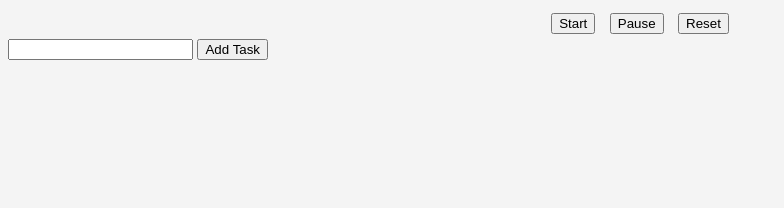
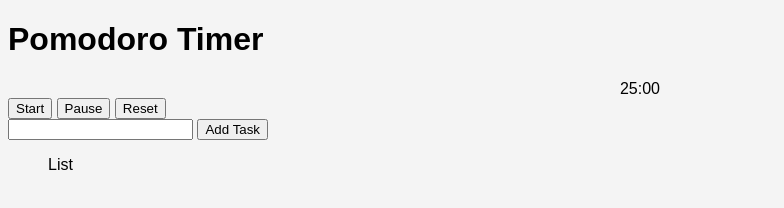
Before and after one commit to schlafen318/schlafen318.github.io, a plain HTML site: page index.html in a window 1280 px wide. Shown: the whole page, without its empty margins (0-784 px from the left). Drawn offline with Linux system fonts and the light colour scheme.

Commit message:
Update index.html

```diff
--- a/index.html
+++ b/index.html
@@ -5,16 +5,13 @@
 </head>
 <body>
     <div id="app">
+        <h1>Pomodoro Timer</h1>
         <div id="timer">
-            <!-- Timer display -->
-            <div id="time-display"></div>
-            <!-- Timer control buttons -->
-            <div id="controls">
-                <button id="start">Start</button>
-                <button id="pause">Pause</button>
-                <button id="reset">Reset</button>
-            </div>
+            25:00
         </div>
+        <button id="start">Start</button>
+        <button id="pause">Pause</button>
+        <button id="reset">Reset</button>
         <div id="tasks">
             <!-- Task input form -->
             <form id="task-form">
@@ -22,7 +19,7 @@
                 <button type="submit">Add Task</button>
             </form>
             <!-- Task list -->
-            <ul id="task-list"></ul>
+            <ul id="task-list">List</ul>
         </div>
         <div id="notifications">
             <!-- Notifications will be dynamically created here -->
```
